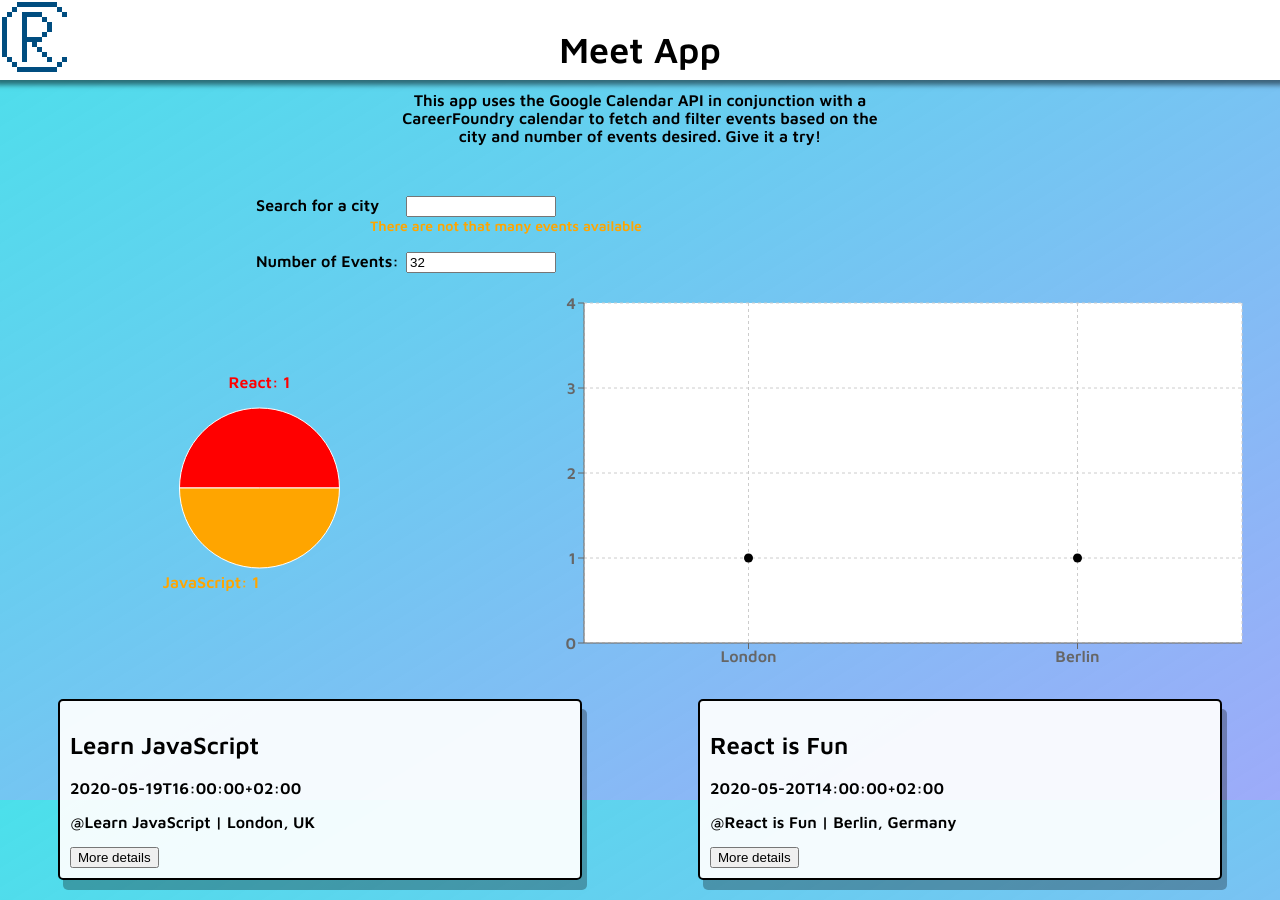
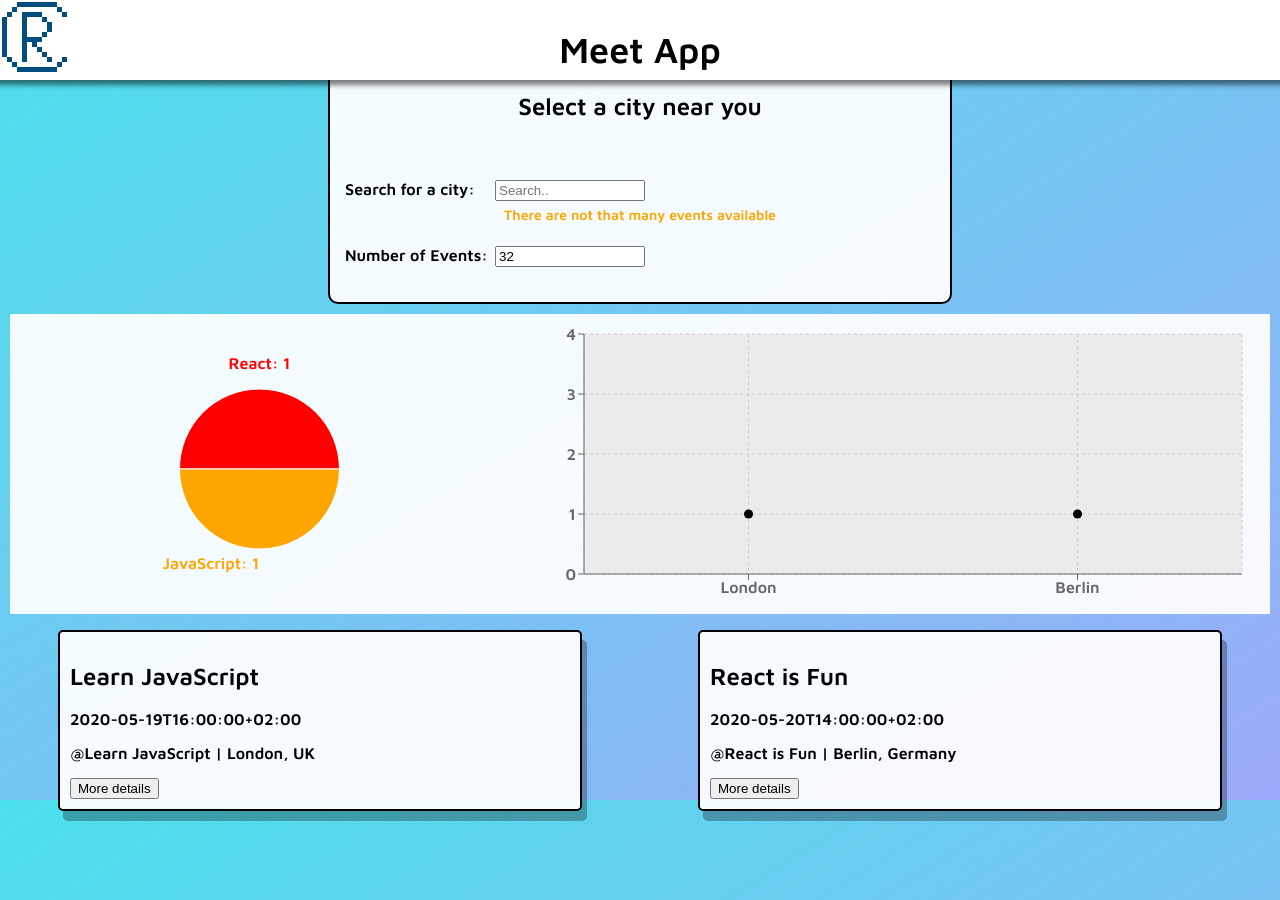
Before and after one commit to RCarpus/meet-app, a React (Create React App) app: page / in a window 1280 px wide. Built offline with nearby package versions, Linux system fonts and the light colour scheme; what atatus-spa would draw is missing.

Commit message:
Updated App styles

```diff
--- a/public/index.html
+++ b/public/index.html
@@ -7,9 +7,12 @@
   <meta name="viewport" content="width=device-width, initial-scale=1" />
   <meta name="theme-color" content="#00d3e2b4" />
   <meta name="description" content="Web site created using create-react-app" />
+
+  <!-- FONT -->
   <link rel="preconnect" href="https://fonts.googleapis.com">
   <link rel="preconnect" href="https://fonts.gstatic.com" crossorigin>
   <link href="https://fonts.googleapis.com/css2?family=Abel&family=Maven+Pro:wght@600&display=swap" rel="stylesheet">
+
   <!--
       manifest.json provides metadata used when your web app is installed on a
       user's mobile device or desktop. See https://developers.google.com/web/fundamentals/web-app-manifest/
@@ -36,7 +39,7 @@
   <noscript>You need to enable JavaScript to run this app.</noscript>
 
   <div class="top-banner">
-    <img src="%PUBLIC_URL%/logo.png" id="top-banner__image" alt="Ryan Carpus brand logo"/>
+    <img src="%PUBLIC_URL%/logo.png" id="top-banner__image" alt="Ryan Carpus brand logo" />
     <h1 class="top-banner__title">Meet App</h1>
   </div>
 
--- a/src/App.js
+++ b/src/App.js
@@ -117,9 +117,9 @@ class App extends React.Component {
 
     return (
       <div className="App">
-        <div id="App__header">
-          <h1>Search for tech events</h1>
-          <p>This app uses the Google Calendar API in conjunction with a CareerFoundry calendar to fetch and filter events based on the city and number of events desired. Give it a try!</p>
+        <div className="App__inputs-wrapper">
+          <div className="App__inputs-wrapper__header">
+            <h2>Select a city near you</h2>
 
             {/* Show a warning message when the user is offline. */}
             {!navigator.onLine && <WarningAlert text={"Offline. New events cannot be loaded until you have an internet connection."} />}
@@ -130,15 +130,17 @@ class App extends React.Component {
           <CitySearch locations={locations} numberOfEvents={numberOfEvents} updateEvents={this.updateEvents} />
           <NumberOfEvents updateNumberOfEvents={number => { this.updateNumberOfEvents(number) }} currentNumberOfEvents={events.length} />
 
+        </div>
+
         <div className="App__charts">
           <div className="App__charts__pie">
             <EventGenre events={events} />
           </div>
           <div className="App__charts__scatter">
-            <ResponsiveContainer height={400} width="99%">
+            <ResponsiveContainer height={300} width="99%">
               <ScatterChart
                 margin={{ top: 20, right: 20, bottom: 10, left: 10 }}>
-                <CartesianGrid strokeDasharray="3 3" fill="#ffffff" />
+                <CartesianGrid strokeDasharray="3 3" fill="#ebebeb" />
                 <XAxis dataKey="city" name="City" type="category" />
                 <YAxis dataKey="number" name="Number of Events" allowDecimals={false} />
                 <Tooltip cursor={{ strokeDasharray: '3 3' }} />
--- a/src/CitySearch.js
+++ b/src/CitySearch.js
@@ -66,12 +66,13 @@ class CitySearch extends Component {
         </div>
 
         <div className="citySearch__grid">
-          <label htmlFor={this.state.query}>Search for a city</label>
+          <label htmlFor={this.state.query}>Search for a city:</label>
           <input type="text"
             className="city"
             value={this.state.query}
             onChange={this.handleInputChanged}
             onFocus={() => { this.setState({ showSuggestions: true }) }}
+            placeholder="Search.."
           />
 
           <ul className="suggestions" style={this.state.showSuggestions ? {} : { display: 'none' }}>
--- a/src/EventGenre.js
+++ b/src/EventGenre.js
@@ -24,17 +24,17 @@ const EventGenre = ({ events }) => {
   useEffect(() => { setData(() => getData()); }, [events]);
   const [data, setData] = useState([]);
 
-  const colors = ['red', 'orange', 'yellow', 'green', 'purple'];
+  const colors = ['red', 'orange', 'purple', 'green', 'blue'];
 
   console.log(getData());
 
   return (
-    <ResponsiveContainer height={400} width="99%">
-      <PieChart width={400} height={400}>
+    <ResponsiveContainer height={300} width="99%">
+      <PieChart width={400} height={300}>
         <Pie
           data={data}
           cs={200}
-          cy={200}
+          cy={150}
           labelLine={false}
           outerRadius={80}
           fill="#8884d8"
--- a/src/alert.js
+++ b/src/alert.js
@@ -24,7 +24,7 @@ class Alert extends Component {
 class InfoAlert extends Alert {
   constructor(props) {
     super(props);
-    this.color = 'yellow';
+    this.color = '#7A7A00';
   }
 }
 
--- a/src/css/App.css
+++ b/src/css/App.css
@@ -4,6 +4,7 @@
   --bg-color-event: rgba(255, 255, 255, 0.925);
   --bg-color-suggestion: rgb(175, 175, 175);
   --bg-color-suggestion-hover: white;
+  --bg-color-scatter: #ebebeb;
 }
 
 html {
@@ -21,14 +22,30 @@ body {
   background-attachment: fixed;
 }
 
-#App__header {
+.App__inputs-wrapper {
+  background-color: var(--bg-color-event);
+  max-width: 600px;
+  margin: auto;
+  padding: 10px;
+  padding-bottom: 30px;
+  border: solid black 2px;
+  border-radius: 10px;
+}
+
+.App__inputs-wrapper__header {
   max-width: 500px;
   margin: auto;
+  margin-top: 80px;
   text-align: center;
 }
 
 h1 {
   font-size: 36px;
+}
+
+.App__charts {
+  background-color: var(--bg-color-event);
+
 }
 
 .citySearch {
@@ -82,6 +99,18 @@ li {
   box-shadow: 5px 10px rgba(0, 0, 0, 0.288);
 }
 
+.suggestions {
+  position: absolute;
+  z-index: 90;
+  left: 20%;
+  top: 195px;
+
+}
+
+.suggestions :hover {
+  cursor: pointer;
+}
+
 .suggestions > li {
   background-color: var(--bg-color-suggestion);
   border: none;
@@ -105,13 +134,16 @@ li {
   }
   .citySearch__grid, .number-of-events__grid {
     width: 60%;
-    margin: auto;
   }
 
   .citySearch__alert, .number-of-events__error{
     width: 500px;
-    margin-left: 20%;
   }
+
+  .suggestions {
+    top: 165px;
+    left: 47%;
+    }
 
 }
 
```
Lines whose indentation alone changed are shown as unchanged.
